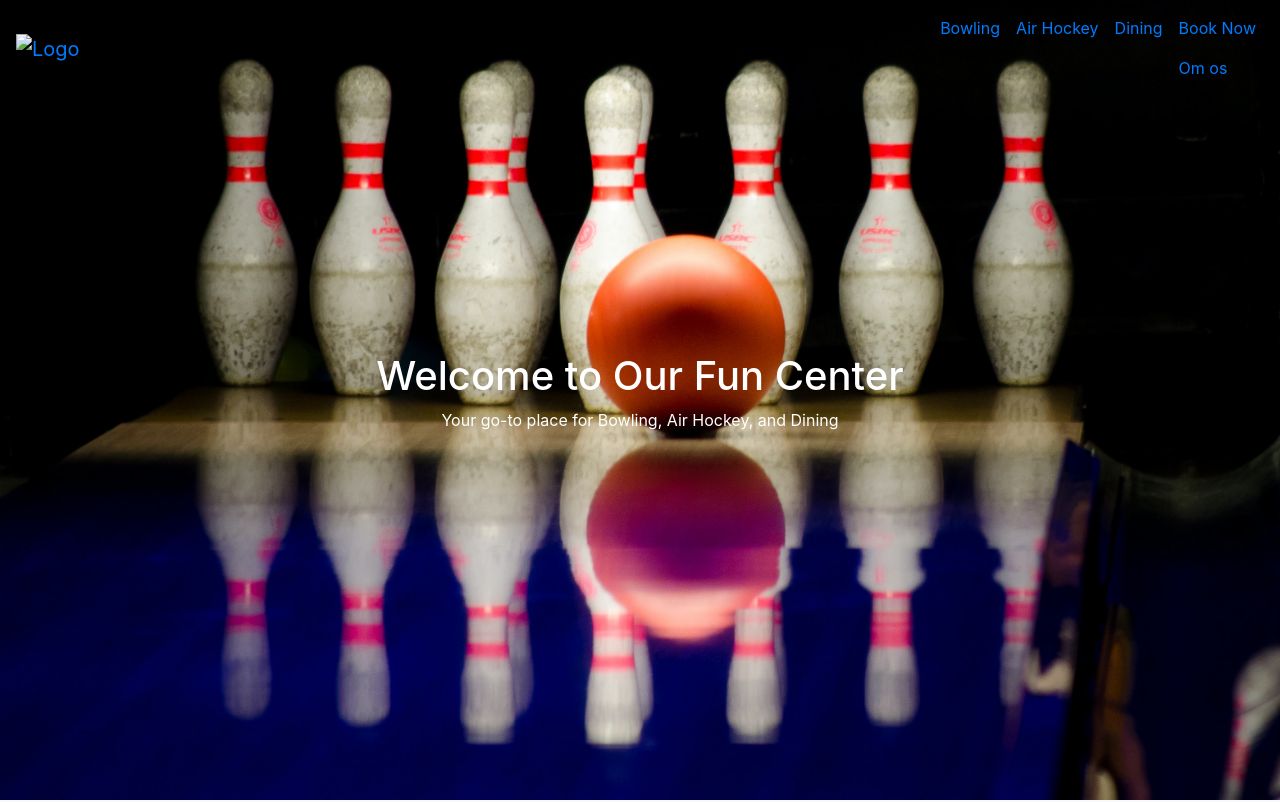
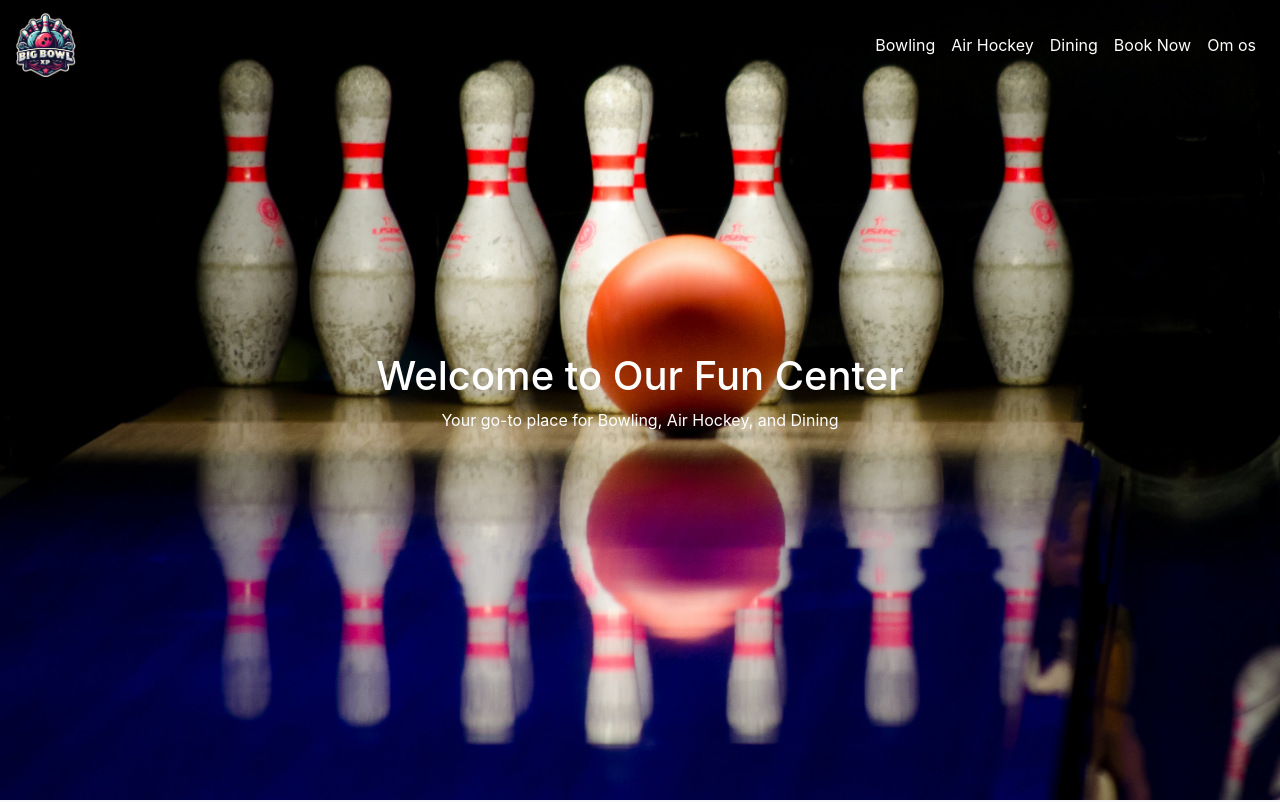
Before and after one commit to ahma4760/BigBowlXPUI, a website: page frontpage.html in a window 1280 px wide. Shown: the top 802 px of the page. Drawn offline with nearby package versions, Linux system fonts and the light colour scheme.

Commit message:
fixed blue writing and logo

```diff
--- a/frontpage.html
+++ b/frontpage.html
@@ -33,8 +33,8 @@
 
     <!-- Navbar -->
     <header class="transparent-header">
-        <nav class="navbar navbar-expand-lg">
-            <a class="navbar-brand" href="#"><img src="your-logo.png" alt="Logo"></a>
+        <nav class="navbar navbar-expand-lg ">
+            <a class="navbar-brand" href="#"><img src="img/logo.png" alt="Logo" width="60px" ></a>
             <button class="navbar-toggler" type="button" data-toggle="collapse" data-target="#navbarNav" aria-controls="navbarNav" aria-expanded="false" aria-label="Toggle navigation">
                 <span class="navbar-toggler-icon"></span>
             </button>
@@ -52,9 +52,9 @@
                     <li class="nav-item">
 
                         <a class="nav-link book-now" href="#">Book Now</a>
-
+                    </li>
+                    <li class="nav-item">
                         <a class="nav-link" href="#Omos">Om os</a>
-
                     </li>
                 </ul>
             </div>
--- a/stylesheets/style.css
+++ b/stylesheets/style.css
@@ -19,3 +19,8 @@
     color: white;
     border-bottom: 2px solid white;
 }
+
+.navbar-nav .nav-link {
+    color: white;
+    transition: 1s;
+}
```
